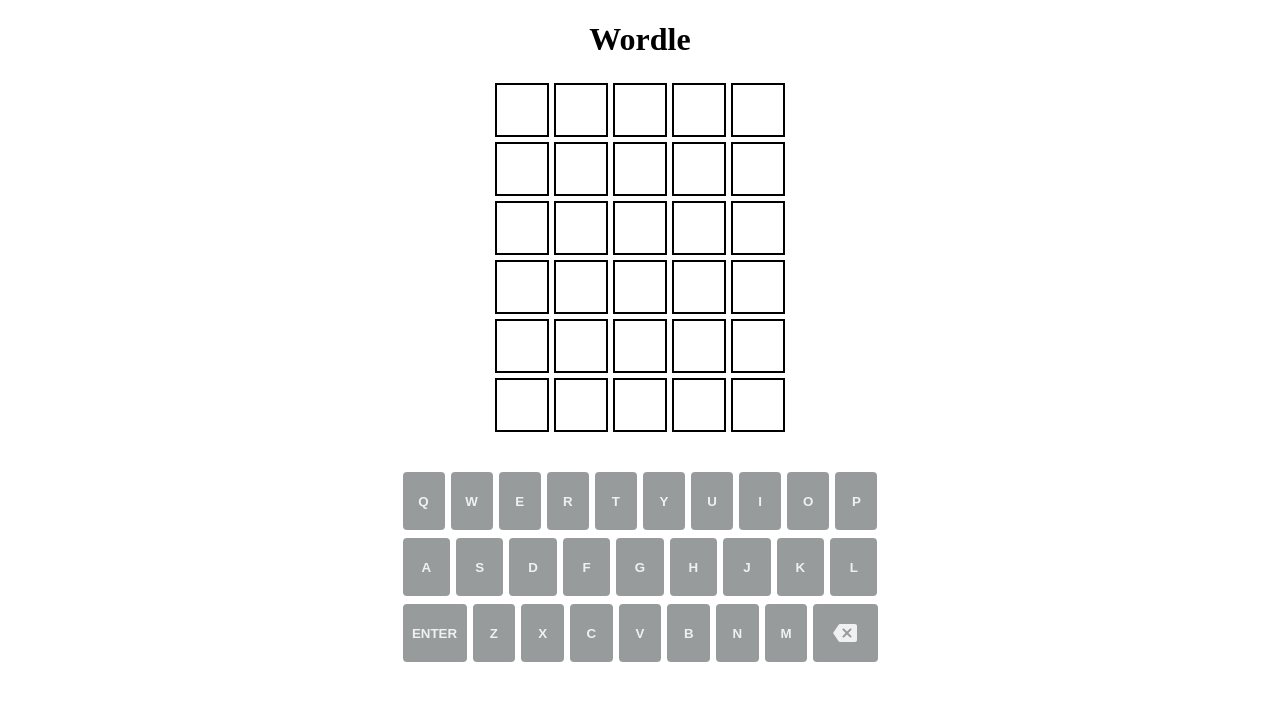
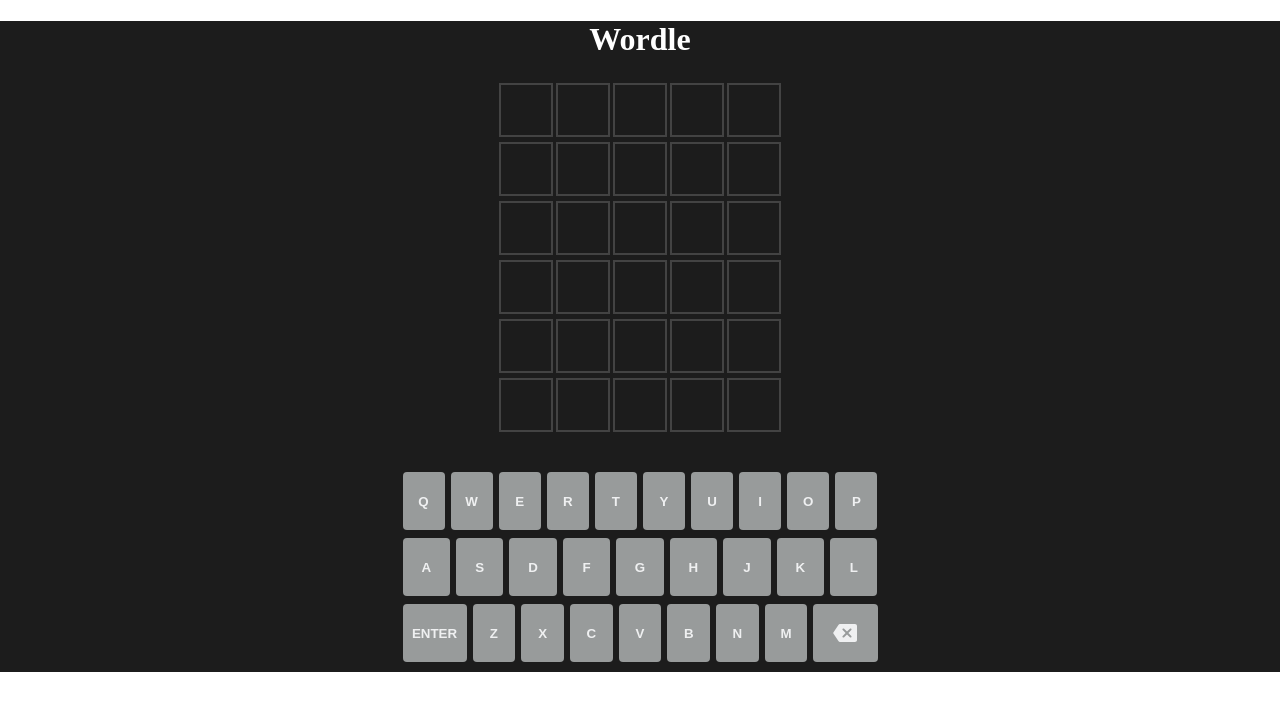
Before and after one commit to jmitch1132/wordle-remake, a React (Create React App) app: page / in a window 1280 px wide. Both pictures are taken after a click on the button "EASY". Shown: the top 710 px of the page. Built offline with nearby package versions, Linux system fonts and the light colour scheme.

Commit message:
update styles

```diff
--- a/src/Components/App.tsx
+++ b/src/Components/App.tsx
@@ -8,11 +8,11 @@
 function App() {
   const [level, setLevel] = useState<string>("");
   return (
-    <>
+    <div className="container">
       <h1 className="wordleHeader">Wordle</h1>
       {level && <Game level={level} setLevel={setLevel} />}
       <div>{!level && <HowToPlayModal setLevel={setLevel} />}</div>
-    </>
+    </div>
   );
 }
 
--- a/src/Styles/App.css
+++ b/src/Styles/App.css
@@ -7,6 +7,11 @@
 
 .wordleHeader {
     margin-bottom: 0;
+    color: white;
+}
+
+.container {
+    background-color: rgb(28, 28, 28);
 }
 
 .modalBody h4{
--- a/src/Styles/Board.css
+++ b/src/Styles/Board.css
@@ -10,7 +10,6 @@
   display: flex;
   flex-direction: column;
   align-items: center;
-
   width: 100%;
   height: 100%;
   max-width: 500px;
@@ -21,19 +20,20 @@
 
 .row{
   display:flex;
-  gap: 5px;
+  gap: 3px;
 }
 
 .box{
   height:50px;
   width:50px;
-  border: 2px solid black;
+  border: 2px solid #434343;
   align-items: center;
   justify-content: center;
   display:flex;
   font-size: large;
   font-weight: bold;
   font-family: 'Franklin Gothic';
+  color: white;
 }
 
 .correct{
@@ -47,20 +47,20 @@
   animation-duration: 0.5s;
 }
 .incorrect{
-  background-color: #7d7e7e;
+  background-color: #434343;
   animation-name: greyFade;
   animation-duration: 0.5s;
 }
 
 @keyframes greenFade {
-  from {background-color: white;}
+  from {background-color: rgb(28, 28, 28);}
   to {background-color: #7bc074;}
 }
 @keyframes yellowFade {
-  from {background-color: white;}
+  from {background-color: rgb(28, 28, 28);}
   to {background-color: #dbc85b;}
 }
 @keyframes greyFade {
-  from {background-color: white;}
-  to {background-color: #7d7e7e;}
+  from {background-color: rgb(28, 28, 28);}
+  to {background-color: #434343;}
 }
```
